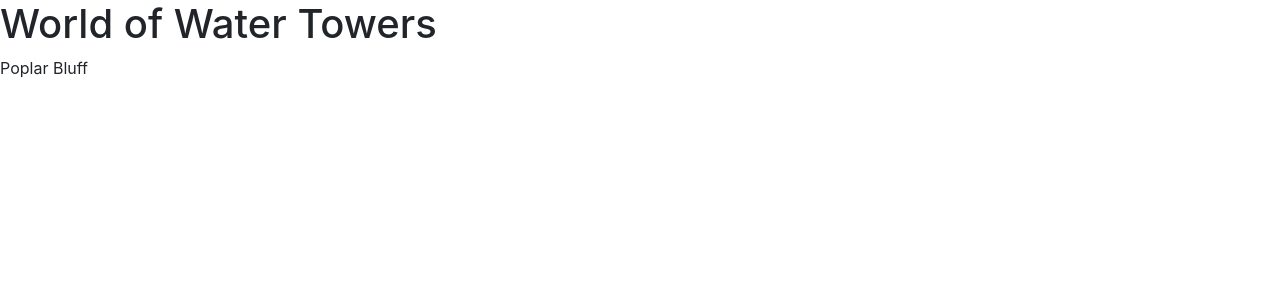
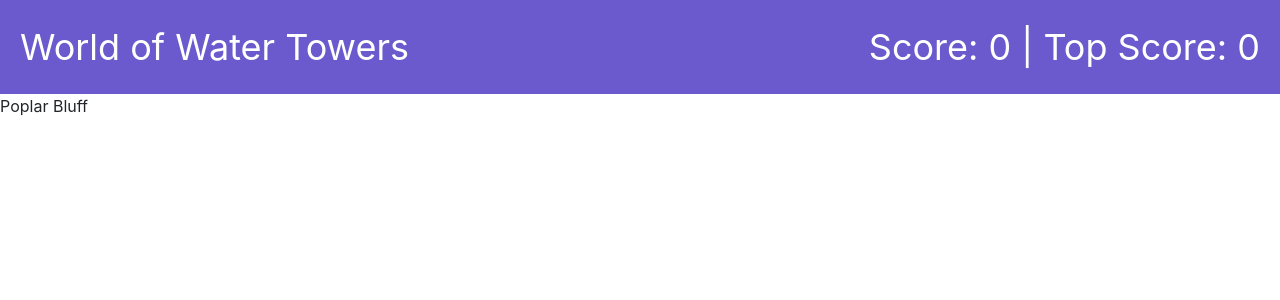
Before and after one commit to catmblake/remember-react, a React (Create React App) app: page / in a window 1280 px wide. Shown: the top 300 px of the page. Built offline with nearby package versions, Linux system fonts and the light colour scheme.

Commit message:
added navbar Scorecard component

```diff
--- a/src/App.js
+++ b/src/App.js
@@ -1,6 +1,7 @@
 import React, { Component } from 'react';
 import './App.css';
 import pictures from './pictures.json';
+import Scoreboard from './components/Scoreboard';
 
 class App extends Component {
 
@@ -13,8 +14,12 @@ class App extends Component {
   render() {
     return (
       <div>
-        <h1>World of Water Towers</h1>
-        <p>{pictures[0].name}</p>
+        <Scoreboard />
+        <div className="row">
+        <div className="col-md-12">
+          <p>{pictures[0].name}</p>
+          </div>
+        </div>
       </div>
     );
   }
--- /dev/null
+++ b/src/components/Scoreboard/Scoreboard.css
@@ -0,0 +1,6 @@
+.navbar {
+    background: slateblue;
+    color: white;
+    padding: 20px;
+    font-size: 36px;
+}
--- /dev/null
+++ b/src/components/Scoreboard/index.js
@@ -0,0 +1,22 @@
+import React from 'react';
+import './Scoreboard.css'
+
+
+function Scoreboard(props) {
+    return (
+        <nav className="navbar navbar-expand-lg navbar-light">
+  <div className="collapse navbar-collapse" id="navbarText">
+    <ul className="navbar-nav mr-auto">
+    <li className="nav-item">
+        <span>World of Water Towers</span>
+      </li>
+    </ul>
+    <span className="score-card">
+      Score: 0 | Top Score: 0
+    </span>
+  </div>
+</nav>
+    );
+};
+
+export default Scoreboard;
```
